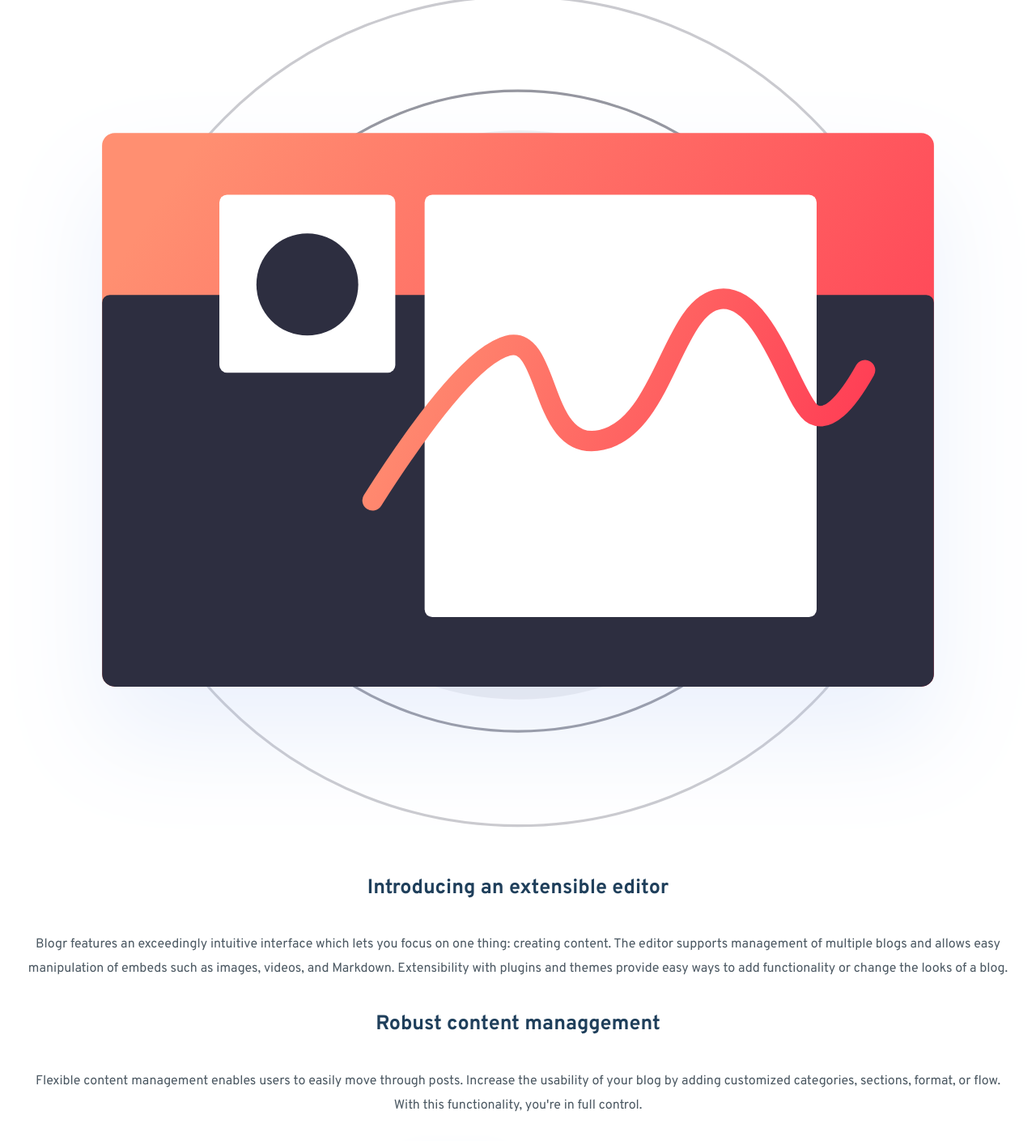
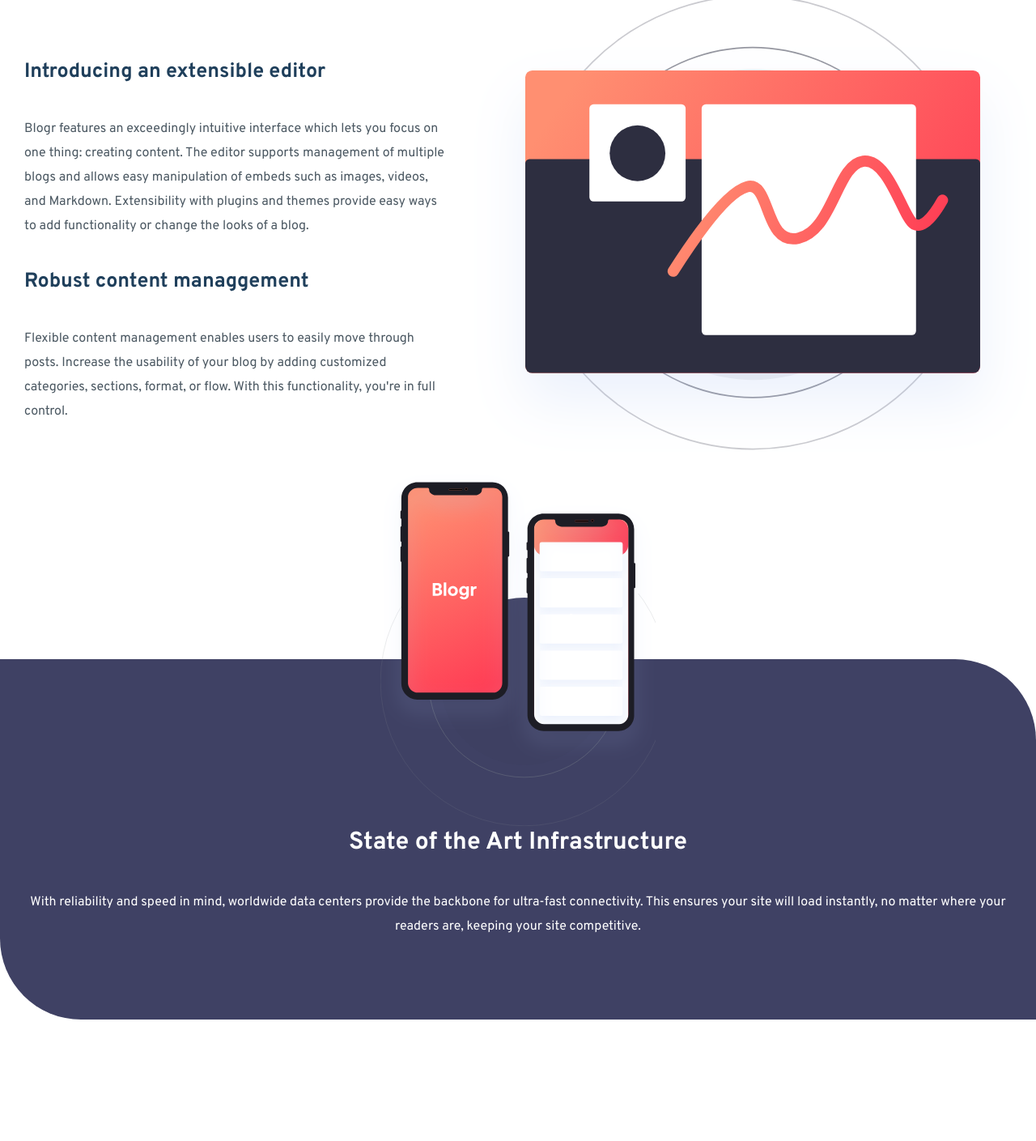
Before and after one commit to tiago-forward/desafio-blogr-landing-page-main, a React (Vite) app: page / in a window 1280 px wide. Shown: the part 735-2144 px from the top of the page at 81% size. Built offline with nearby package versions, Linux system fonts and the light colour scheme.

Commit message:
Finishing contentSection

```diff
--- a/package.json
+++ b/package.json
@@ -17,6 +17,7 @@
     "@fortawesome/react-fontawesome": "^0.2.0",
     "react": "^18.2.0",
     "react-dom": "^18.2.0",
+    "react-responsive": "^9.0.2",
     "react-router-dom": "^6.22.3",
     "styled-components": "^6.1.8"
   },
--- a/src/components/Section/ContentSection/Content/index.jsx
+++ b/src/components/Section/ContentSection/Content/index.jsx
@@ -16,6 +16,9 @@ const Titulo = styled.h3`
     text-align: center;
     font-size: 25px;
     padding: 40px 30px;
+    @media screen and (min-width: 1024px) {
+        text-align: start;
+    }
 `
 
 const Paragraph = styled.p`
@@ -23,4 +26,8 @@ const Paragraph = styled.p`
     text-align: center;
     line-height: 30px;
     padding: 0px 30px;
+
+    @media screen and (min-width: 1024px) {
+        text-align: start;
+    }
 `
--- a/src/components/Section/ContentSection/index.jsx
+++ b/src/components/Section/ContentSection/index.jsx
@@ -1,30 +1,71 @@
 import styled from "styled-components"
 import { Content } from "./Content"
 
-const ContentSection = ({ titleMain, image, title1, paragraph1, title2, paragraph2 }) => {
+const ContentSection = ({ isMobile, titleMain, imageTop, imageRight, imageLeft, title1, paragraph1, title2, paragraph2 }) => {
     return (
         <>
             <TitleMain>{titleMain}</TitleMain>
-            <Image src={image} alt={image} />
+            <ContentContainer>
+
+                {!isMobile ? (
+                    <>
+                        <Image src={imageTop} alt={imageTop} />
+                        <Div>
                             <Content
                                 title={title1}
                                 paragraph={paragraph1} />
                             <Content
                                 title={title2}
                                 paragraph={paragraph2} />
+                        </Div>
+                    </>
+                ) : (
+                    <>
+                        <Div>
+                            <Content
+                                title={title1}
+                                paragraph={paragraph1} />
+                            <Content
+                                title={title2}
+                                paragraph={paragraph2} />
+                        </Div>
+                        <Image src={imageRight} alt={imageRight} />
+                    </>
+                )}
+
+            </ContentContainer>
+
         </>
     )
 }
 
 export { ContentSection }
 
+const ContentContainer = styled.div`
+    display: flex;
+    flex-direction: column;
+    align-items: center;
+    justify-content: center;
+
+    @media screen and (min-width: 1024px) {
+        flex-direction: row;
+    }
+`
+
 const Image = styled.img`
     width: 100%;
+    max-width: 700px;
 `
 
 const TitleMain = styled.h2`
     color: var(--very-dark-blue);
     text-align: center;
     font-size: 25px;
-    padding: 100px 30px 40px 30px;
+    padding: 100px 30px 40px 30px;`
+
+
+const Div = styled.div`
+    @media screen and (min-width: 1024px) {
+        width: 600px;
+    }
 `
--- a/src/pages/Home/index.jsx
+++ b/src/pages/Home/index.jsx
@@ -1,4 +1,5 @@
 import { useState } from "react";
+import { useMediaQuery } from "react-responsive";
 import { Header } from "../../components/Header";
 import { HomeSection } from "../../components/Section/HomeSection";
 import { ContentSection } from "../../components/Section/ContentSection";
@@ -7,32 +8,45 @@ import { Footer } from "../../components/Footer";
 import IllustrationEditorMobile from "../../../public/images/illustration-editor-mobile.svg"
 import IllustrationLaptopMobile from "../../../public/images/illustration-laptop-mobile.svg"
 import IllustrationPhones from "../../../public/images/illustration-phones.svg"
+import styled from "styled-components"
 
 const Home = () => {
     const [menuIsVisible, setMenuIsVisible] = useState(false);
+    const isMobile = useMediaQuery({
+        query: '(min-width: 1024px)'
+      })
 
     return (
         <>
             <Header />
             <HomeSection />
             <main>
+                <SectionContainer>
                     <ContentSection
                         titleMain="Designed for the future"
-                    image={IllustrationEditorMobile}
+                        imageTop={IllustrationEditorMobile}
+                        imageRight={IllustrationEditorMobile}
                         title1="Introducing an extensible editor"
                         paragraph1="Blogr features an exceedingly intuitive interface which lets you focus on one thing: creating content. The editor supports management of multiple blogs and allows easy manipulation of embeds such as images, videos, and Markdown. Extensibility with plugins and themes provide easy ways to add functionality or change the looks of a blog."
                         title2="Robust content managgement"
-                    paragraph2="Flexible content management enables users to easily move through posts. Increase the usability of your blog by adding customized categories, sections, format, or flow. With this functionality, you're in full control." />
+                        paragraph2="Flexible content management enables users to easily move through posts. Increase the usability of your blog by adding customized categories, sections, format, or flow. With this functionality, you're in full control."
+                        isMobile={isMobile} />
+                </SectionContainer>
+                <section>
                     <IllustrativeContentSection
                         image={IllustrationPhones}
                         titleMain="State of the Art Infrastructure"
                         paragraph="With reliability and speed in mind, worldwide data centers provide the backbone for ultra-fast connectivity. This ensures your site will load instantly, no matter where your readers are, keeping your site competitive." />
+                </section>
+                <SectionContainer>
                     <ContentSection
-                    image={IllustrationLaptopMobile}
+                        imageTop={IllustrationLaptopMobile}
+                        imageLeft={IllustrationLaptopMobile}
                         title1="Free, open, simple"
                         paragraph1="Blogr is a free and open source application backed by a large community of helpful developers. It supports features such as code syntax highlighting, RSS feeds, social media integration, third-party commenting tools, and works seamlessly with Google Analytics. The architecture is clean and is relatively easy to learn."
                         title2="Powerful tooling"
                         paragraph2="Batteries included. We built a simple and straightforward CLI tool that makes customization and deployment a breeze, but capable of producing even the most complicated sites." />
+                </SectionContainer>
             </main>
 
             <Footer />
@@ -42,3 +56,10 @@ const Home = () => {
 }
 
 export { Home }
+
+const SectionContainer = styled.section`
+    @media screen and (min-width: 1024px) {
+        display: flex;
+        flex-direction: column;
+    }
+`
```
Also changed, not shown: 1 other file (tests, documents, lock files or other folders). Lines whose indentation alone changed are shown as unchanged.
